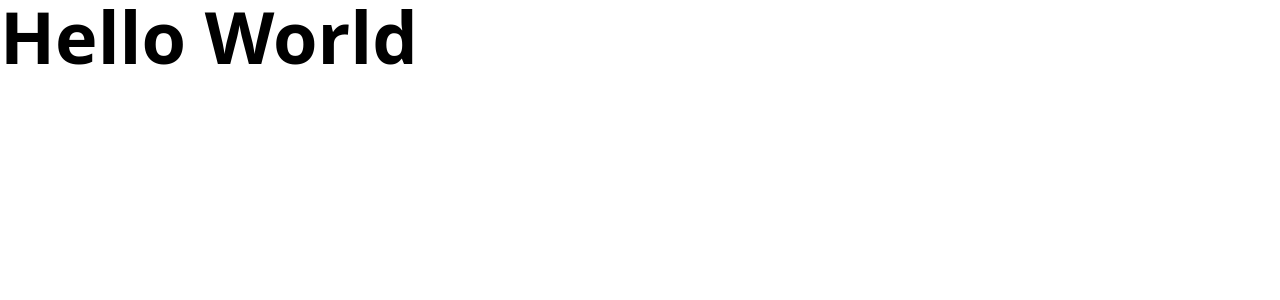
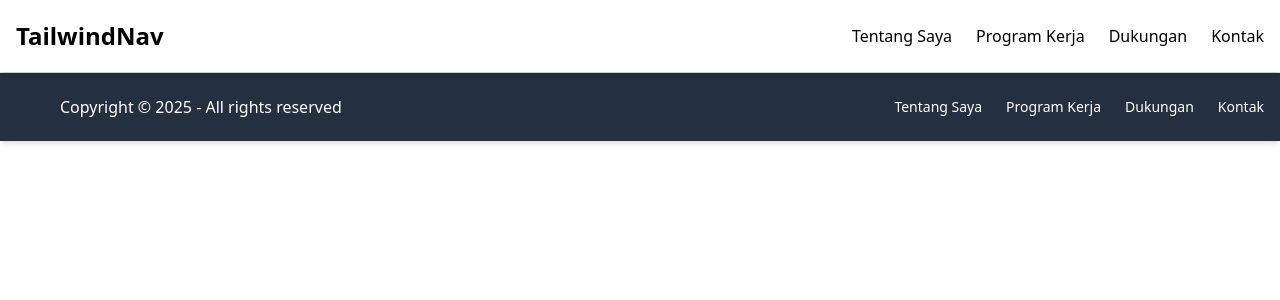
Before and after one commit to Yoga838/project_ub, a React (Vite) app: page / in a window 1280 px wide. Shown: the top 300 px of the page. Built offline with nearby package versions, Linux system fonts and the light colour scheme.

Commit message:
update landing pages

```diff
--- a/src/pages/index.jsx
+++ b/src/pages/index.jsx
@@ -1,10 +1,14 @@
 import React from "react";
 import Sidebar from "../component/dashboard/sidebar";
+import Navbar from "../component/landing/navbar";
+import Footer from "../component/landing/footer";
 
 export default function Test() {
   return (
     <>
+    <Navbar/>
       <h1 className="font-bold text-7xl">Hello World</h1>
+      <Footer/>
     </>
   );
 }
```
